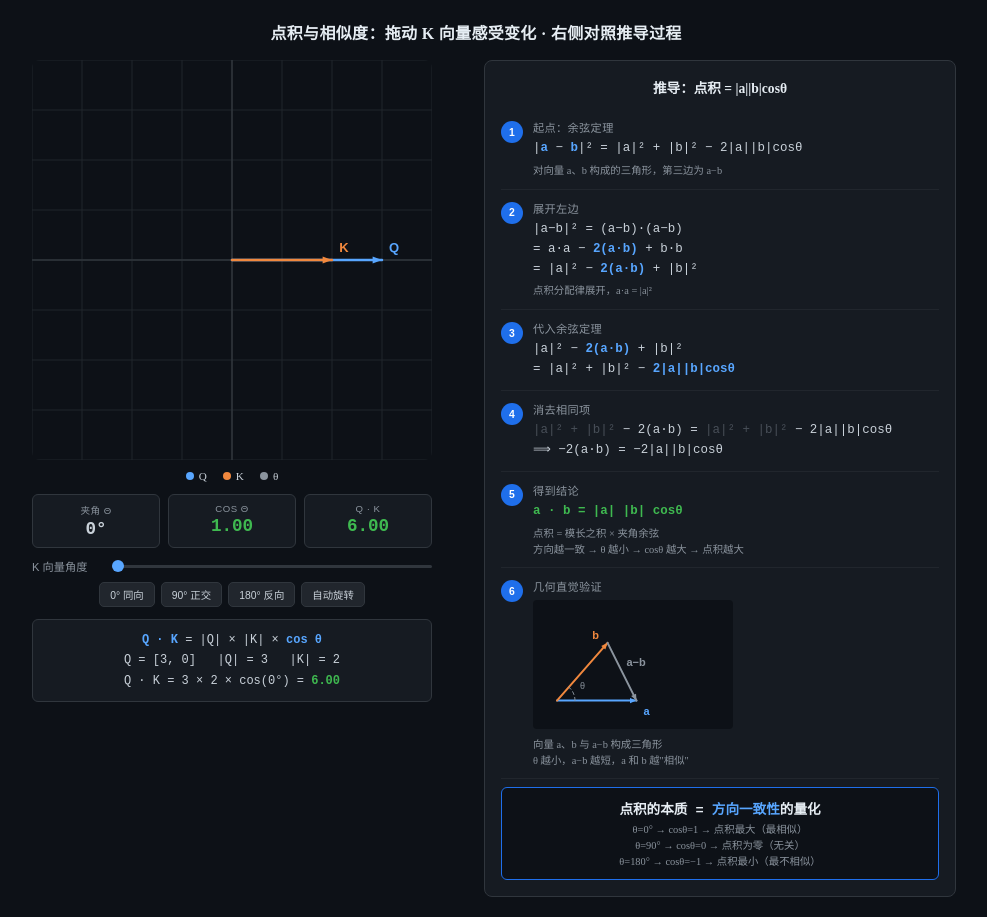
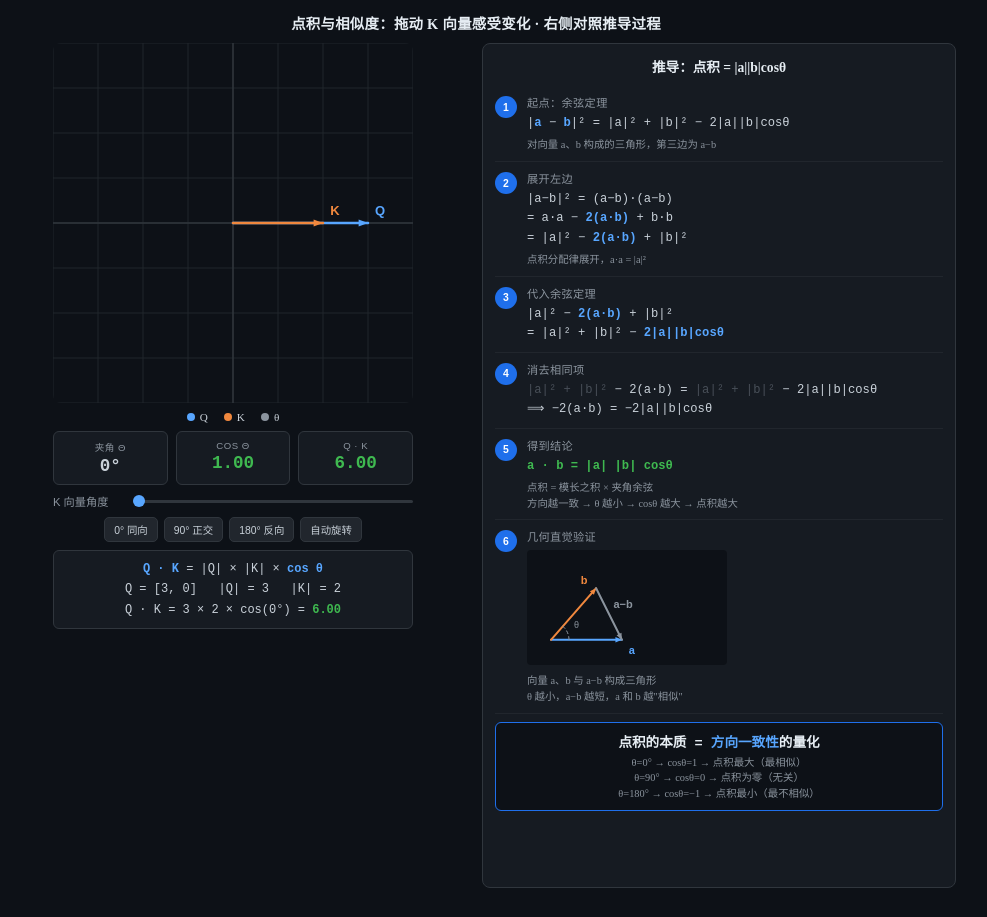
Before and after one commit to Asilencer/asilencer.github.io, a Jekyll site: the page assets/img/dot-product-similarity.html, which Jekyll copies as it is, in a window 1280 px wide. Shown: the whole page, without its empty margins (164-1151 px from the left). Built offline with Jekyll 4.4.1, drawn with Linux system fonts in a browser that asks for light colours.

Commit message:
style: 压缩点积演示页布局以适配 iframe

```diff
--- a/assets/img/dot-product-similarity.html
+++ b/assets/img/dot-product-similarity.html
@@ -5,6 +5,7 @@
 <meta name="viewport" content="width=device-width, initial-scale=1.0">
 <title>点积与相似度</title>
 <style>
+  html, body { height: 100%; }
   * { margin: 0; padding: 0; box-sizing: border-box; }
   body {
     background: #0d1117;
@@ -12,24 +13,28 @@
     font-family: 'LXGW WenKai Screen', 'Noto Serif SC', serif;
     display: flex;
     flex-direction: column;
-    padding: 20px 16px;
-    min-height: 100vh;
+    height: 100%;
+    overflow: hidden;
+    padding: 12px 12px;
   }
   .main-title {
     font-family: 'Noto Serif SC', serif;
-    font-size: 1rem;
+    font-size: 0.9rem;
     font-weight: 800;
     color: #e6edf3;
     text-align: center;
-    margin-bottom: 16px;
+    margin-bottom: 10px;
     letter-spacing: 0.02em;
   }
   .two-col {
     display: flex;
-    gap: 16px;
+    gap: 12px;
     width: 100%;
     max-width: 960px;
     margin: 0 auto;
+    flex: 1;
+    min-height: 0;
+    align-items: stretch;
   }
   .col-left {
     flex: 1;
@@ -37,17 +42,19 @@
     display: flex;
     flex-direction: column;
     align-items: center;
+    overflow: hidden;
   }
   .col-right {
     flex: 1;
     min-width: 0;
     display: flex;
     flex-direction: column;
+    overflow: hidden;
   }
   .canvas-wrap {
     position: relative;
     width: 100%;
-    max-width: 400px;
+    max-width: 360px;
     aspect-ratio: 1;
   }
   canvas {
@@ -56,7 +63,7 @@
     border-radius: 8px;
   }
   .legend {
-    margin-top: 10px;
+    margin-top: 8px;
     display: flex;
     gap: 16px;
     justify-content: center;
@@ -65,12 +72,12 @@
   .legend span { display: flex; align-items: center; gap: 5px; }
   .legend .dot { width: 8px; height: 8px; border-radius: 50%; display: inline-block; }
   .info-panel {
-    margin-top: 12px;
+    margin-top: 8px;
     display: grid;
     grid-template-columns: repeat(3, 1fr);
     gap: 8px;
     width: 100%;
-    max-width: 400px;
+    max-width: 360px;
   }
   .info-card {
     background: #161b22;
@@ -97,9 +104,9 @@
   .info-card .value.zero { color: #8b949e; }
   .info-card .value.negative { color: #f85149; }
   .controls {
-    margin-top: 10px;
+    margin-top: 8px;
     width: 100%;
-    max-width: 400px;
+    max-width: 360px;
     display: flex;
     flex-direction: column;
     gap: 8px;
@@ -141,7 +148,7 @@
     background: #21262d;
     border: 1px solid #30363d;
     color: #c9d1d9;
-    padding: 4px 10px;
+    padding: 4px 9px;
     border-radius: 5px;
     font-size: 0.65rem;
     cursor: pointer;
@@ -151,13 +158,13 @@
   .btn:hover { background: #30363d; border-color: #58a6ff; }
   .btn.active { background: #1f6feb; border-color: #1f6feb; color: #fff; }
   .formula-box {
-    margin-top: 12px;
+    margin-top: 8px;
     width: 100%;
-    max-width: 400px;
+    max-width: 360px;
     background: #161b22;
     border: 1px solid #30363d;
     border-radius: 6px;
-    padding: 10px 12px;
+    padding: 8px 10px;
     font-family: 'Courier New', monospace;
     font-size: 0.75rem;
     line-height: 1.7;
@@ -170,24 +177,26 @@
     background: #161b22;
     border: 1px solid #30363d;
     border-radius: 8px;
-    padding: 16px;
+    padding: 12px;
     display: flex;
     flex-direction: column;
     gap: 0;
     height: 100%;
+    overflow: auto;
+    min-height: 0;
   }
   .deriv-title {
     font-family: 'Noto Serif SC', serif;
     font-size: 0.85rem;
     font-weight: 800;
     color: #e6edf3;
-    margin-bottom: 12px;
+    margin-bottom: 10px;
     text-align: center;
   }
   .step {
     display: flex;
     gap: 10px;
-    padding: 10px 0;
+    padding: 8px 0;
     border-bottom: 1px solid #21262d;
     align-items: flex-start;
   }
@@ -220,7 +229,7 @@
   }
   .step-math {
     font-family: 'Courier New', monospace;
-    font-size: 0.78rem;
+    font-size: 0.76rem;
     line-height: 1.6;
     color: #c9d1d9;
     word-break: break-all;
@@ -239,7 +248,7 @@
     margin-top: 6px;
     width: 100%;
     max-width: 200px;
-    aspect-ratio: 1.6;
+    aspect-ratio: 1.8;
   }
   .step-canvas-wrap canvas {
     width: 100%;
@@ -252,7 +261,7 @@
     background: #0d1117;
     border: 1px solid #1f6feb;
     border-radius: 6px;
-    padding: 10px 12px;
+    padding: 8px 10px;
     text-align: center;
   }
   .conclusion .main {
@@ -272,6 +281,8 @@
   @media (max-width: 700px) {
     .two-col { flex-direction: column; }
     .col-right { margin-top: 16px; }
+    body { overflow: auto; }
+    .derivation { overflow: visible; }
   }
 </style>
 </head>
```
